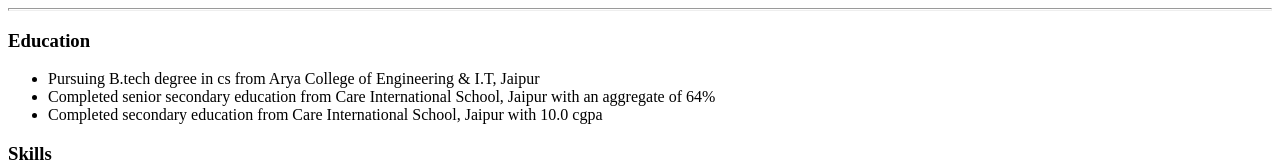
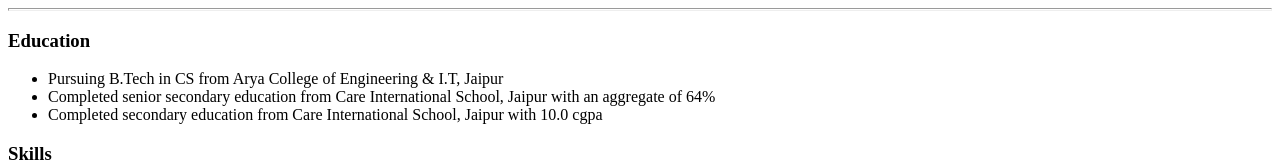
Before and after one commit to muskann24/personalsite, a plain HTML site: page index.html in a window 1280 px wide. Shown: the part 244-406 px from the top of the page. Drawn offline with Linux system fonts and the light colour scheme.

Commit message:
Update index.html

```diff
--- a/index.html
+++ b/index.html
@@ -22,7 +22,7 @@
   <hr size="3" />
   <h3>Education</h3>
   <ul>
-    <li>Pursuing B.tech degree in cs from Arya College of Engineering & I.T, Jaipur</li>
+    <li>Pursuing B.Tech in CS from Arya College of Engineering & I.T, Jaipur</li>
     <li>Completed senior secondary education from Care International School, Jaipur with an aggregate of 64%</li>
     <li>Completed secondary education from Care International School, Jaipur with 10.0 cgpa</li>
   </ul>
```
